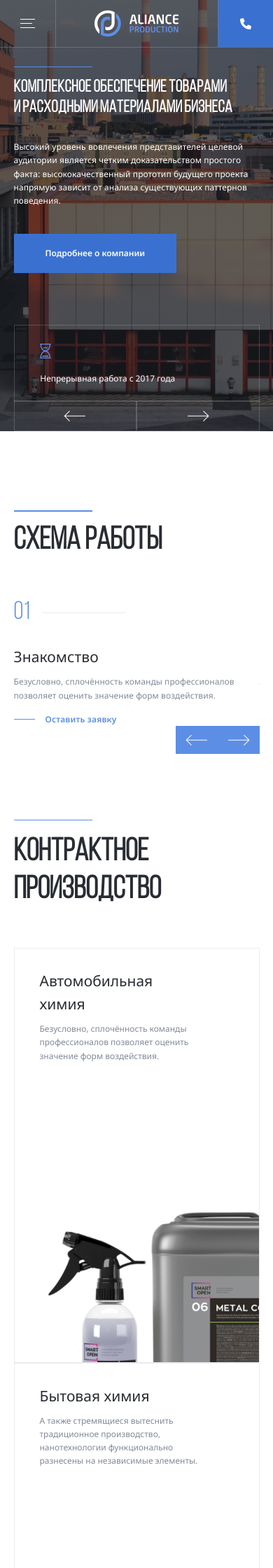
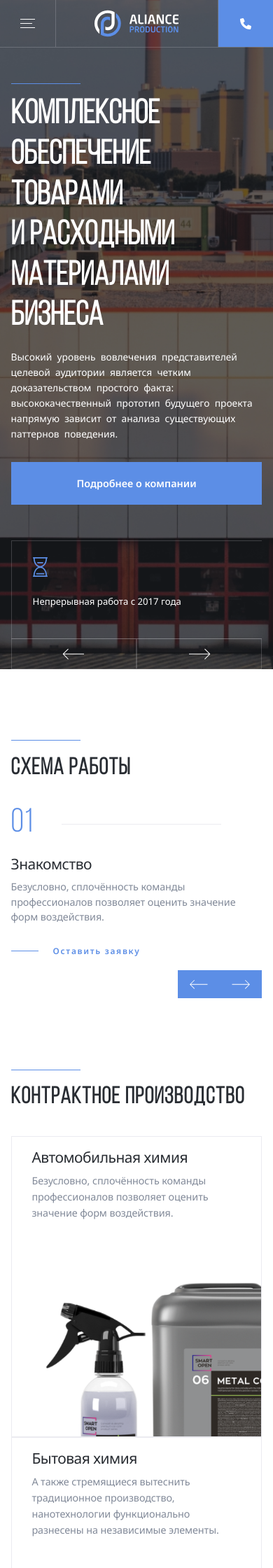
Before and after one commit to katanablaade/Aliance, a PHP site: page / in a window 390 px wide. Shown: the top 2240 px of the page at 70% size. Run offline with PHP 8.4, Linux system fonts and the light colour scheme.

Commit message:
add: mobile adaptive

```diff
--- a/css/style.css
+++ b/css/style.css
@@ -151,11 +151,14 @@ body {
   font-weight: 600;
   line-height: 160%;
   color: #ffffff;
-  background: rgb(58, 113, 209);
+  background: rgb(92, 142, 230);
   padding: 1.5625rem 3.75rem;
   border: none;
   display: inline-block;
   cursor: pointer;
+}
+.button:hover {
+  background: rgb(58, 113, 209);
 }
 .navbar-button {
   flex-shrink: 0;
@@ -227,16 +230,7 @@ body {
   height: 40px;
   justify-content: flex-end;
 }
-.swiper1 {
-  margin-left: auto;
-  margin-right: auto;
-  position: relative;
-  overflow: hidden;
-  list-style: none;
-  padding: 0;
-  z-index: 1;
-  display: block;
-}
+
 .slider-button-prev,
 .slider-button-next {
   height: 100%;
@@ -279,6 +273,9 @@ body {
   margin-top: 1.5rem;
   padding-top: 0.0625rem;
   margin-bottom: 55px;
+}
+.section-title-2 {
+  display: none;
 }
 .section-title-light {
   font-family: "Bebas Neue";
@@ -690,7 +687,7 @@ body {
     font-size: 4rem;
   }
   .header-content {
-    padding-top: 3rem;
+    padding-top: 4rem;
   }
   .card {
     flex-basis: 100%;
@@ -713,13 +710,7 @@ body {
 }
 @media (max-width: 576px) {
   .container {
-    max-width: 90%;
-  }
-  .header-title {
-    font-size: 2rem;
-  }
-  .header-content {
-    padding-top: 2rem;
+    max-width: 92%;
   }
   .card-marks-logo {
     height: 100px;
@@ -736,4 +727,161 @@ body {
     width: 10rem;
     height: 3.75rem;
   }
+  .seporator {
+    width: 8.3rem;
+    height: 0.1rem;
+  }
+  .header-text {
+    font-size: 1.15rem;
+    padding-top: 0;
+    word-spacing: 0.3rem;
+    letter-spacing: 0;
+    margin-bottom: 2.4rem;
+  }
+  .header-title {
+    margin: 1.4rem 0;
+    letter-spacing: 0.02rem;
+    word-spacing: 0;
+  }
+  .button {
+    font-size: 1.2rem;
+    display: flex;
+    align-items: center;
+    justify-content: center;
+  }
+  .header-features {
+    margin-top: 4.3rem;
+  }
+  .header-features-item {
+    padding: 1.6rem 2.5rem;
+  }
+  .header-features-text {
+    margin-top: 1.5rem;
+    font-size: 1.1rem;
+  }
+  .swiper-wrapper-hf {
+    height: 140px;
+  }
+  .header-image {
+    background-size: 500%;
+  }
+  .section-light {
+    margin-top: 8.4rem;
+    margin-bottom: 8.45rem;
+  }
+  .section-title-light {
+    font-size: 2.75rem;
+    margin-top: 1.6rem;
+    letter-spacing: 0.11rem;
+    margin-bottom: 2.4rem;
+  }
+  .steps-num {
+    font-size: 4rem;
+  }
+  .steps-num::after {
+    width: 19rem;
+    margin-left: 6rem;
+  }
+  .steps-title {
+    margin-top: 1rem;
+    letter-spacing: -0.5px;
+    margin-bottom: 0;
+  }
+  .steps-text {
+    font-size: 1.2rem;
+    margin-top: 0.4rem;
+    padding-right: 25px;
+    letter-spacing: -0.1px;
+    margin-bottom: 2.33rem;
+    line-height: 150%;
+  }
+  .steps-link::before {
+    width: 3.3rem;
+    margin-right: 1.7rem;
+  }
+  .steps-link {
+    letter-spacing: 0.14rem;
+  }
+  .section-title {
+    display: none;
+    font-size: 2.75rem;
+    letter-spacing: 1.4px;
+    margin-bottom: 36px;
+  }
+  .card-content {
+    padding: 1.3rem 3.2rem 3.125rem 2.4rem;
+  }
+  .card-title {
+    letter-spacing: -0.5px;
+    margin-bottom: 0;
+    line-height: 133%;
+  }
+  .card-text {
+    margin-top: 0.6rem;
+    font-size: 1.2rem;
+    letter-spacing: -0.1px;
+  }
+  .card {
+    height: 430px;
+  }
+  .steps-buttons {
+    margin-top: 1.5rem;
+  }
+  .header-features {
+    height: 141px;
+  }
+  .section-title-2 {
+    font-size: 2.75rem;
+    letter-spacing: 1.4px;
+    margin-bottom: 36px;
+    font-family: "Bebas Neue";
+    line-height: 120%;
+    color: rgb(41, 45, 51);
+    margin-top: 1.5rem;
+    padding-top: 0.0625rem;
+    display: block;
+  }
+  .section {
+    margin-bottom: 7.75rem;
+  }
+  .card-mark {
+    padding: 2.2rem 2.4rem;
+  }
+  .card-marks-title {
+    margin-left: 0.64rem;
+    letter-spacing: -0.4px;
+    line-height: 134%;
+  }
+
+  .card-marks-text {
+    font-size: 1.1rem;
+    letter-spacing: 0.04rem;
+  }
+  .steps-link::before {
+    content: "";
+  }
+  .steps-link:hover::before {
+    width: 3.3rem;
+  }
+  .card-mark:hover .al-blue {
+    fill: #828a99;
+  }
+  .card-mark:hover .ag-blue {
+    fill: #828a99;
+  }
+  .card-mark:hover {
+    border-color: rgb(235, 235, 240);
+  }
+  .card-mark:hover .card-marks-title {
+    color: rgb(41, 45, 51);
+  }
+  .button:hover {
+    background: rgb(92, 142, 230);
+  }
+  .card:hover .card-title {
+    color: rgb(41, 45, 51);
+  }
+  .card:hover {
+    border-color: rgb(235, 235, 240);
+  }
 }
--- a/index.html
+++ b/index.html
@@ -159,19 +159,19 @@
           <ul class="swiper-wrapper header-features">
             <!-- слайды -->
             <li class="swiper-slide header-features-item">
-              <svg class="icon-svg" width="36" height="36">
+              <svg width="36" height="36">
                 <use href="img/sprite.svg#time"></use>
               </svg>
               <p class="header-features-text">Непрерывная работа c 2017 года</p>
             </li>
             <li class="swiper-slide header-features-item">
-              <svg class="icon-svg" width="36" height="36">
+              <svg width="36" height="36">
                 <use href="img/sprite.svg#certificate"></use>
               </svg>
               <p class="header-features-text">Вся продукция сертифицирована</p>
             </li>
             <li class="swiper-slide header-features-item">
-              <svg class="icon-svg" width="36" height="36">
+              <svg width="36" height="36">
                 <use href="img/sprite.svg#control"></use>
               </svg>
               <p class="header-features-text">
@@ -179,7 +179,7 @@
               </p>
             </li>
             <li class="swiper-slide header-features-item">
-              <svg class="icon-svg" width="36" height="36">
+              <svg width="36" height="36">
                 <use href="img/sprite.svg#delivery"></use>
               </svg>
               <p class="header-features-text">
@@ -187,14 +187,12 @@
               </p>
             </li>
             <li class="swiper-slide header-features-item">
-              <svg class="icon-svg" width="36" height="36">
+              <svg width="36" height="36">
                 <use href="img/sprite.svg#speed"></use>
               </svg>
               <p class="header-features-text">Оперативное производство</p>
             </li>
           </ul>
-
-          <!-- кнопки навигации вперед/назад -->
           <div class="slider-buttons">
             <div class="slider-button-prev">
               <img src="img/svg/arrow-prev.svg" alt="arrow-prev" />
@@ -203,6 +201,7 @@
               <img src="img/svg/arrow-next.svg" alt="arrow-next" />
             </div>
           </div>
+          <!-- кнопки навигации вперед/назад -->
         </div>
       </div>
       <!-- /.container -->
@@ -215,7 +214,7 @@
         <!-- Основной блок слайдера -->
         <div class="swiper steps-slider">
           <!-- обертка слайдера -->
-          <ol class="swiper-wrapper steps">
+          <ol class="swiper-wrapper-steps steps">
             <!-- слайды -->
             <li class="swiper-slide steps-item">
               <span class="steps-num">01</span>
@@ -250,14 +249,23 @@
               </p>
             </li>
           </ol>
-
           <!-- кнопки навигации вперед/назад -->
           <div class="steps-buttons">
             <div class="steps-button-prev">
-              <img src="img/svg/arrow-prev.svg" alt="arrow-prev" />
+              <img
+                width="30"
+                height="20"
+                src="img/svg/arrow-prev.svg"
+                alt="arrow-prev"
+              />
             </div>
             <div class="steps-button-next">
-              <img src="img/svg/arrow-next.svg" alt="arrow-next" />
+              <img
+                width="30"
+                height="20"
+                src="img/svg/arrow-next.svg"
+                alt="arrow-next"
+              />
             </div>
           </div>
         </div>
@@ -268,6 +276,7 @@
       <div class="container">
         <div class="seporator"></div>
         <h2 class="section-title">Контрактное производство</h2>
+        <h2 class="section-title-2">Контрактное производство</h2>
         <div class="cards">
           <a href="#" class="card">
             <div class="card-content">
@@ -360,6 +369,7 @@
       <div class="container">
         <div class="seporator"></div>
         <h2 class="section-title">собственные торговые марки</h2>
+        <h2 class="section-title-2">собственные марки</h2>
         <div class="card-marks">
           <a href="#" class="card-mark">
             <svg class="card-marks-logo">
--- a/js/main.js
+++ b/js/main.js
@@ -42,7 +42,6 @@ mMenuToggle.addEventListener("click", (event) => {
 
 const swiper = new Swiper(".features-slider", {
   speed: 400,
-  autoHeight: true,
   slidesPerView: 1,
   loop: true,
   navigation: {
@@ -74,6 +73,7 @@ const swiper = new Swiper(".features-slider", {
 });
 const stepsSteps = new Swiper(".steps-slider", {
   speed: 400,
+  wrapperClass: "swiper-wrapper-steps",
   slidesPerView: 1,
   loop: true,
   navigation: {
```
